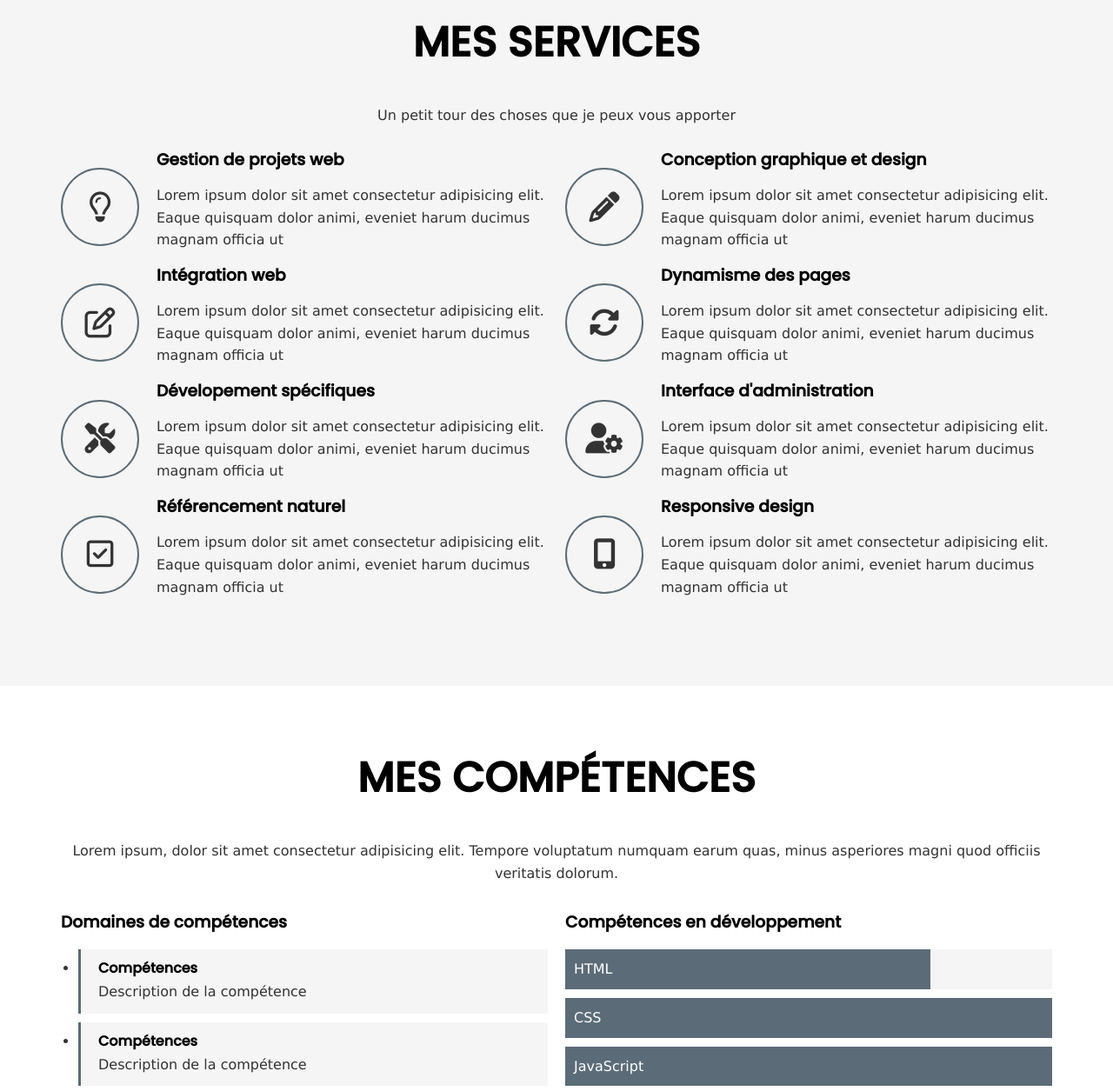
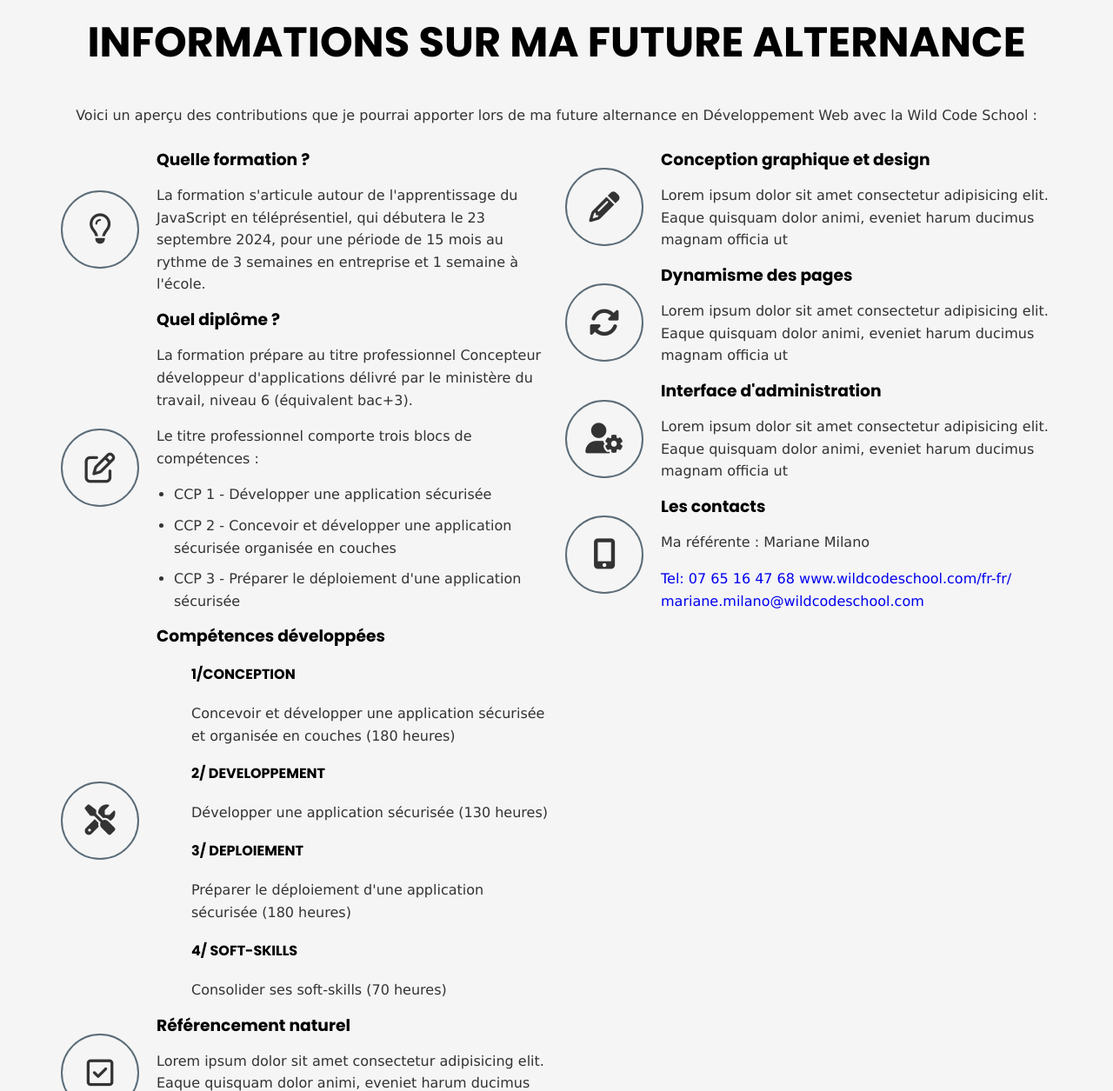
Before and after one commit to Andrea-cle/Portfolio, a plain HTML site: page index.html in a window 1280 px wide. Shown: the part 1420-2675 px from the top of the page at 87% size. Drawn offline with nearby package versions, Linux system fonts and the light colour scheme.

Commit message:
"8e commit"

```diff
--- a/css/style.css
+++ b/css/style.css
@@ -282,12 +282,10 @@ section{
   height: 3px;
   background: #000;
   position: absolute;
-
 }
 
 .burger .bar::before{
   transform: translateY(-8px);
-
 }
 
 .burger .bar::after{
@@ -359,7 +357,6 @@ section{
 @media screen and (min-width: 750px) {
   .hero_item{
     flex: 1 0 50%;
-
   }
 
   .hero_item.left{
@@ -464,10 +461,6 @@ background: #f5f5f5;
 .skills .bar{
   background: #5b6c78;
   padding: 1rem;
-}
-
-@media screen and (min-width: 750px) {
-
 }
 
 /* ---------Portefolio---------- */
@@ -606,7 +599,7 @@ background: #f5f5f5;
 footer .social li {
   padding: 0 1.5rem;
   border: 1px solid #fff;
-  border-radius: 50%;
+  border-radius: 120%;
   display: flex;
   justify-content: center;
   align-items: center;
--- a/index.html
+++ b/index.html
@@ -17,7 +17,7 @@
     <link rel="preconnect" href="https://fonts.googleapis.com" />
     <link rel="preconnect" href="https://fonts.gstatic.com" crossorigin />
     <link
-      href="https://fonts.googleapis.com/css2?family=Poppins:wght@400;500&display=swap"
+      href="https://fonts.googleapis.com/css2?family=Poppins:wght@400;500;700&display=swap"
       rel="stylesheet"
     />
     <script
@@ -26,6 +26,7 @@
     ></script>
     <link rel="stylesheet" href="./css/style.css" />
     <link href="dist/hamburgers.css" rel="stylesheet" />
+    <script src="./js/gobal.js" defer></script>
   </head>
   <body>
     <!--
@@ -183,8 +184,11 @@
     <section id="services" class="services">
       <div class="container">
         <div class="section-header">
-          <h2 class="section-title">Mes services</h2>
-          <p>Un petit tour des choses que je peux vous apporter</p>
+          <h2 class="section-title">Informations sur ma future alternance</h2>
+          <p>
+            Voici un aperçu des contributions que je pourrai apporter lors de ma
+            future alternance en Développement Web avec la Wild Code School :
+          </p>
         </div>
         <div class="grid">
           <div class="grid_item">
@@ -193,10 +197,12 @@
                 <i class="fa-regular fa-lightbulb"></i>
               </div>
               <div class="services_content">
-                <h3>Gestion de projets web</h3>
+                <h3>Quelle formation ?</h3>
                 <p>
-                  Lorem ipsum dolor sit amet consectetur adipisicing elit. Eaque
-                  quisquam dolor animi, eveniet harum ducimus magnam officia ut
+                  La formation s'articule autour de l'apprentissage du
+                  JavaScript en téléprésentiel, qui débutera le 23 septembre
+                  2024, pour une période de 15 mois au rythme de 3 semaines en
+                  entreprise et 1 semaine à l'école.
                 </p>
               </div>
             </div>
@@ -205,11 +211,25 @@
                 <i class="fa-regular fa-pen-to-square"></i>
               </div>
               <div class="services_content">
-                <h3>Intégration web</h3>
+                <h3>Quel diplôme ?</h3>
                 <p>
-                  Lorem ipsum dolor sit amet consectetur adipisicing elit. Eaque
-                  quisquam dolor animi, eveniet harum ducimus magnam officia ut
+                  La formation prépare au titre professionnel Concepteur
+                  développeur d'applications délivré par le ministère du
+                  travail, niveau 6 (équivalent bac+3).
                 </p>
+                <p>
+                  Le titre professionnel comporte trois blocs de compétences :
+                </p>
+                <ul>
+                  <li>CCP 1 - Développer une application sécurisée</li>
+                  <li>
+                    CCP 2 - Concevoir et développer une application sécurisée
+                    organisée en couches
+                  </li>
+                  <li>
+                    CCP 3 - Préparer le déploiement d'une application sécurisée
+                  </li>
+                </ul>
               </div>
             </div>
             <div class="services">
@@ -217,11 +237,31 @@
                 <i class="fa-solid fa-screwdriver-wrench"></i>
               </div>
               <div class="services_content">
-                <h3>Dévelopement spécifiques</h3>
-                <p>
-                  Lorem ipsum dolor sit amet consectetur adipisicing elit. Eaque
-                  quisquam dolor animi, eveniet harum ducimus magnam officia ut
-                </p>
+                <h3>Compétences développées</h3>
+                <ul>
+                  <ul>
+                    <h4>1/CONCEPTION</h4>
+                    <p>
+                      Concevoir et développer une application sécurisée et
+                      organisée en couches (180 heures)
+                    </p>
+                  </ul>
+                  <ul>
+                    <h4>2/ DEVELOPPEMENT</h4>
+                    <p>Développer une application sécurisée (130 heures)</p>
+                  </ul>
+                  <ul>
+                    <h4>3/ DEPLOIEMENT</h4>
+                    <p>
+                      Préparer le déploiement d'une application sécurisée (180
+                      heures)
+                    </p>
+                  </ul>
+                  <ul>
+                    <h4>4/ SOFT-SKILLS</h4>
+                    <p>Consolider ses soft-skills (70 heures)</p>
+                  </ul>
+                </ul>
               </div>
             </div>
             <div class="services">
@@ -280,11 +320,16 @@
                 <i class="fa-solid fa-mobile-screen-button"></i>
               </div>
               <div class="services_content">
-                <h3>Responsive design</h3>
-                <p>
-                  Lorem ipsum dolor sit amet consectetur adipisicing elit. Eaque
-                  quisquam dolor animi, eveniet harum ducimus magnam officia ut
-                </p>
+                <h3>Les contacts</h3>
+                <p>Ma référente : Mariane Milano</p>
+                <a href="tel:07 65 16 47 68">Tel: 07 65 16 47 68</a>
+
+                <a href="https://www.wildcodeschool.com/fr-fr/" target="_blank"
+                  >www.wildcodeschool.com/fr-fr/</a
+                >
+                <a href="mailto:mariane.milano@wildcodeschool.com"
+                  >mariane.milano@wildcodeschool.com</a
+                >
               </div>
             </div>
           </div>
@@ -402,8 +447,8 @@
                 class="card_image"
               />
               <div class="card_inner">
-                <h3 class="card_title">Titre du projet</h3>
-                <p class="category">Développement web</p>
+                <h3 class="card_title">Local Link Immo</h3>
+                <p class="category">Pojet de soutenance</p>
               </div>
               <div class="card_overlay">
                 <a href="#">+</a>
--- /dev/null
+++ b/js/gobal.js
@@ -0,0 +1,71 @@
+/*// Ceci est un commentaire
+// console.log("toto");
+
+// string
+
+let myVar = "ma variable";
+// let permet de modifier la valeur plus tard
+const myVar2 = "ma variable 2";
+// const ne permet pas de changer la valeur de la variable
+
+myVar = "variable qui change";
+// console.log(myVar);
+
+// boolean
+let isTrue = true;
+let isFalse = false;
+
+// console.log(isTrue);
+
+// number and operator
+let number = 1;
+let number2 = 2;
+// console.log(number, number2);
+
+// template string, littéraux de gabarits et concat
+
+let test = "test" + myVar + "value";
+let test2 = `test ${myVar}`;
+// littéraux de gabarit avec le $
+// console.log(typeof test2);
+
+// Conditions
+
+if (number === 10) {
+  console.log("la condition est validée");
+} else if (number <= 10) {
+  console.log("je passe là");
+} else {
+  console.log("condition pas valide");
+}
+
+// Array
+
+let array = [1, 2, 4];
+console.log(array[2]);
+
+// Objet
+
+const objet = {
+  age: 36,
+  title: "Ma description",
+};
+console.log(objet.title, objet.age);
+
+// Boucle : while, for, foreach
+
+// for (let i = 0; i < array.length; i++) {
+//   console.log(array[i]);
+// }
+
+// array.forEach((item) => {
+//   console.log(item);
+// });
+
+// Functions
+
+const myFunction = (item) => {
+  console.log(item);
+};*/
+
+myFunction("toto");
```
Lines whose indentation alone changed are shown as unchanged.
